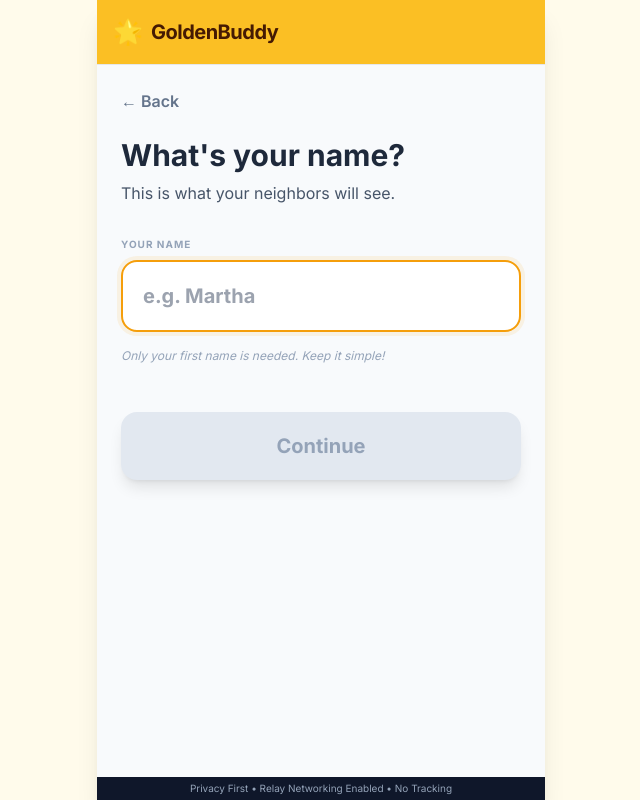
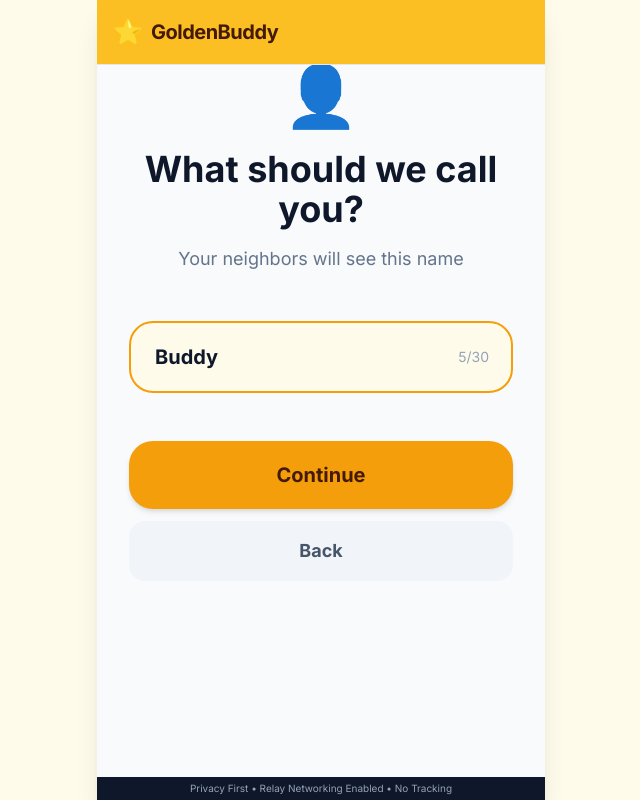
Before and after one commit to MLd10Sar/golden-buddy, a React (Vite) app: page / in a window 1280 px wide. Both pictures are taken after a click on the button "Get Started". Shown: the whole page, without its empty margins (319-959 px from the left). Built offline with nearby package versions, Linux system fonts and the light colour scheme.

Commit message:
Update NamePicker.tsx

```diff
--- a/views/NamePicker.tsx
+++ b/views/NamePicker.tsx
@@ -1,50 +1,85 @@
-import React from 'react';
+import React, { useState } from 'react';
 
 interface NamePickerProps {
-  name: string;
-  onSetName: (name: string) => void;
-  onNext: () => void;
+  onNext: (name: string) => void;
   onBack: () => void;
+  initialName?: string;
 }
 
-export const NamePicker: React.FC<NamePickerProps> = ({ name, onSetName, onNext, onBack }) => {
+export const NamePicker: React.FC<NamePickerProps> = ({ onNext, onBack, initialName = 'Buddy' }) => {
+  const [name, setName] = useState(initialName);
+  const [error, setError] = useState('');
+
+  const handleNext = () => {
+    const trimmed = name.trim();
+    if (!trimmed) {
+      setError('Please enter a name');
+      return;
+    }
+    onNext(trimmed);
+  };
+
+  const handleKeyPress = (e: React.KeyboardEvent) => {
+    if (e.key === 'Enter') {
+      handleNext();
+    }
+  };
+
   return (
-    <div className="p-6 animate-fadeIn">
-      <button onClick={onBack} className="mb-6 text-slate-500 font-semibold flex items-center gap-1">
-        ← Back
-      </button>
-
-      <div className="mb-8">
-        <h2 className="text-3xl font-black text-slate-800 mb-2">What's your name?</h2>
-        <p className="text-slate-600">This is what your neighbors will see.</p>
+    <div className="flex flex-col h-full justify-center items-center px-6 pb-20">
+      <div className="w-full max-w-sm space-y-12">
+        {/* Header */}
+        <div className="text-center space-y-4">
+          <div className="text-6xl mb-6">👤</div>
+          <h1 className="text-4xl font-black text-slate-900">What should we call you?</h1>
+          <p className="text-slate-500 text-lg">Your neighbors will see this name</p>
         </div>
 
-      <div className="mb-12">
-        <label className="text-[10px] font-bold text-slate-400 uppercase tracking-widest block mb-2">Your Name</label>
+        {/* Input */}
+        <div className="space-y-4">
+          <div className="relative">
             <input
-          autoFocus
               type="text"
               value={name}
-          onChange={(e) => onSetName(e.target.value)}
-          placeholder="e.g. Martha"
-          className="w-full bg-white border-2 border-slate-200 rounded-2xl p-5 text-xl font-bold text-slate-800 focus:border-amber-500 focus:ring-4 focus:ring-amber-500/10 outline-none transition-all"
+              onChange={(e) => {
+                setName(e.target.value);
+                if (error) setError('');
+              }}
+              onKeyPress={handleKeyPress}
+              placeholder="Enter your name"
+              autoFocus
+              maxLength={30}
+              className={`w-full px-6 py-5 rounded-3xl text-xl font-bold border-2 transition-all placeholder-slate-300 focus:outline-none ${
+                error
+                  ? 'border-red-500 bg-red-50 text-red-900'
+                  : 'border-amber-300 bg-amber-50 text-slate-900 focus:border-amber-500'
+              }`}
             />
-        <p className="mt-4 text-xs text-slate-400 italic">
-          Only your first name is needed. Keep it simple!
-        </p>
+            <span className="absolute right-6 top-1/2 -translate-y-1/2 text-sm text-slate-400">
+              {name.length}/30
+            </span>
           </div>
 
+          {error && <p className="text-red-600 font-semibold text-sm">{error}</p>}
+        </div>
+
+        {/* Buttons */}
+        <div className="space-y-3">
           <button
+            onClick={handleNext}
             disabled={!name.trim()}
-        onClick={onNext}
-        className={`w-full py-5 rounded-2xl text-xl font-bold shadow-lg transition-all ${
-          name.trim()
-            ? 'bg-amber-500 hover:bg-amber-600 text-amber-950 active:scale-95'
-            : 'bg-slate-200 text-slate-400 cursor-not-allowed'
-        }`}
+            className="w-full py-5 bg-amber-500 hover:bg-amber-600 disabled:bg-slate-300 text-amber-950 disabled:text-slate-400 font-black rounded-3xl text-xl transition-all active:scale-95 shadow-md"
           >
             Continue
           </button>
+          <button
+            onClick={onBack}
+            className="w-full py-4 bg-slate-100 hover:bg-slate-200 text-slate-600 font-bold rounded-2xl text-lg"
+          >
+            Back
+          </button>
+        </div>
+      </div>
     </div>
   );
 };
```
Lines whose indentation alone changed are shown as unchanged.
